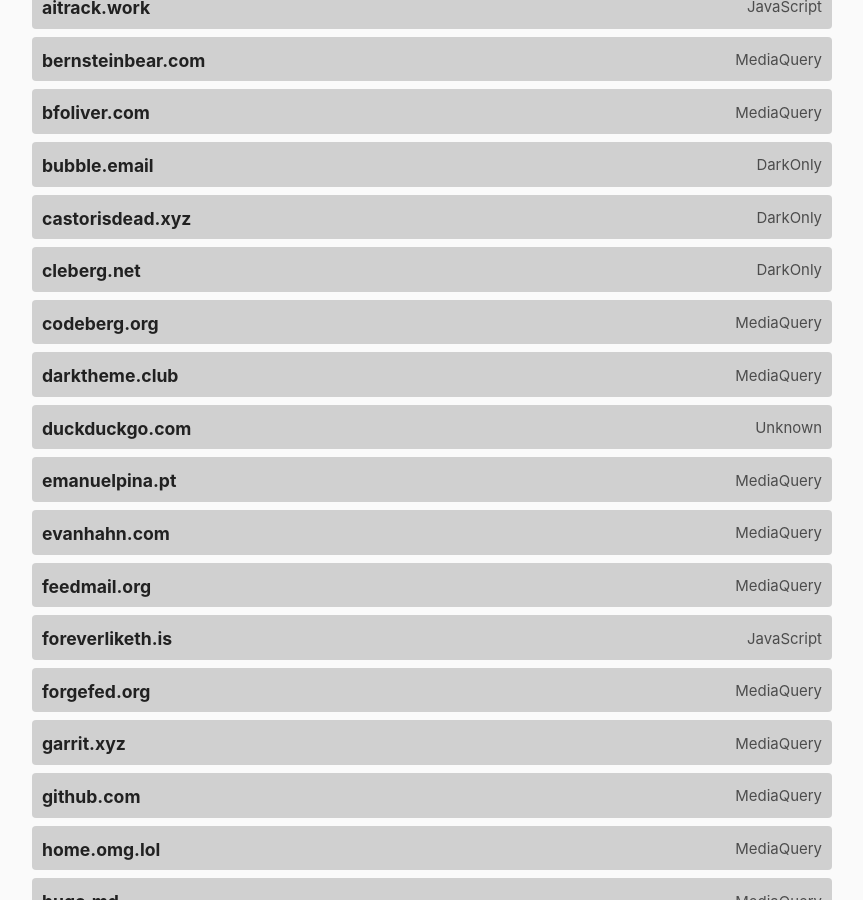
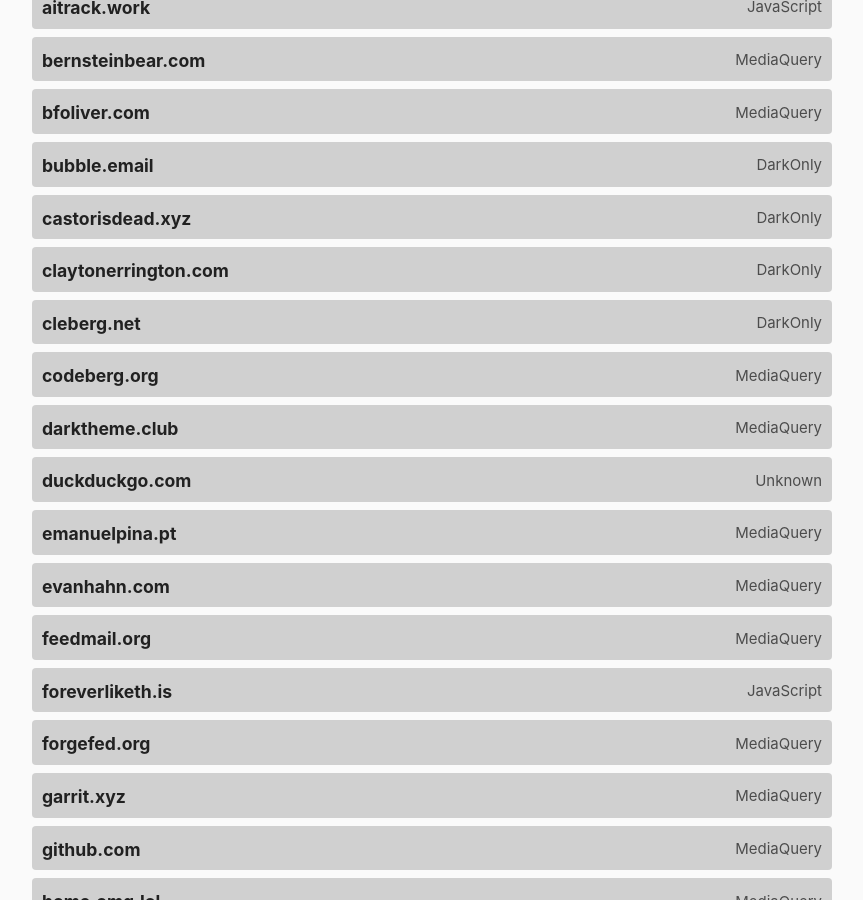
Before and after one commit to katherinek727/darktheme.club, a Jekyll site: the page built from index.md, in a window 1280 px wide and 900 px high, scrolled down 849 px. Shown: the whole window, without its empty margins (208-1071 px from the left). Built offline with Jekyll 4.4.1, drawn with Linux system fonts in a browser that asks for light colours.

Commit message:
added claytonerrington.com to darktheme.club
also added a sort to the domains, so jekyll can render the alpha order as well and the action script can confirm the order.

```diff
--- a/_data/sites.yml
+++ b/_data/sites.yml
@@ -207,3 +207,8 @@
   url: https://whoisyoges.eu.org/
   method: darkonly
   last_checked: 2022-12-12
+
+- domain: claytonerrington.com
+  url: https://claytonerrington.com/
+  method: darkonly
+  last_checked: 2023-01-07
--- a/index.md
+++ b/index.md
@@ -29,7 +29,7 @@ media query.
 </div>
 
 <ul class="sites">
-    {%- assign site_domains = site.data.sites -%}
+    {%- assign site_domains = site.data.sites | sort:"domain" -%}
     {%- for item in site_domains -%}
         {% include sites.html %}
     {%- endfor -%}
```
